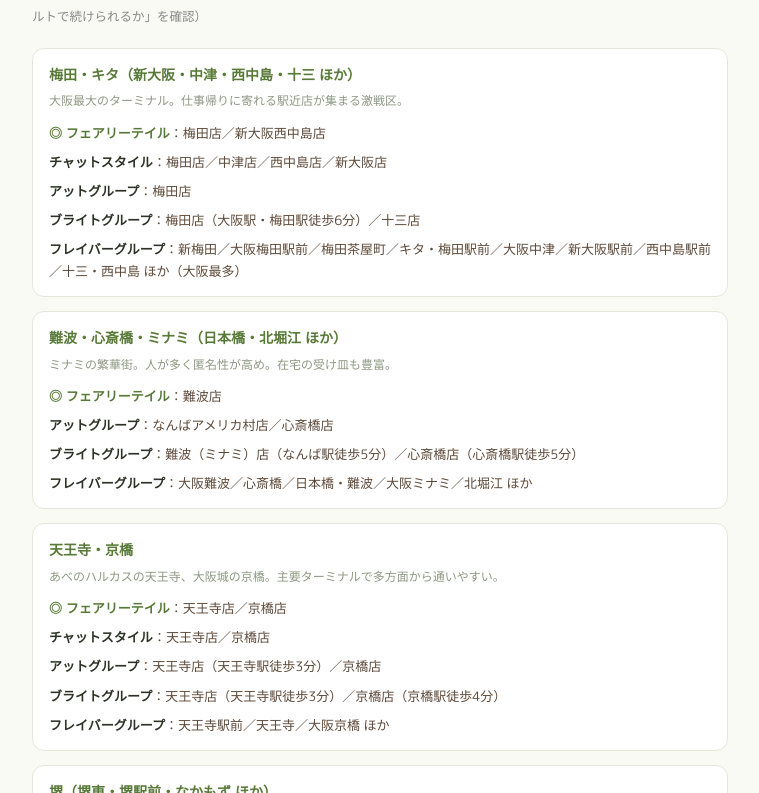
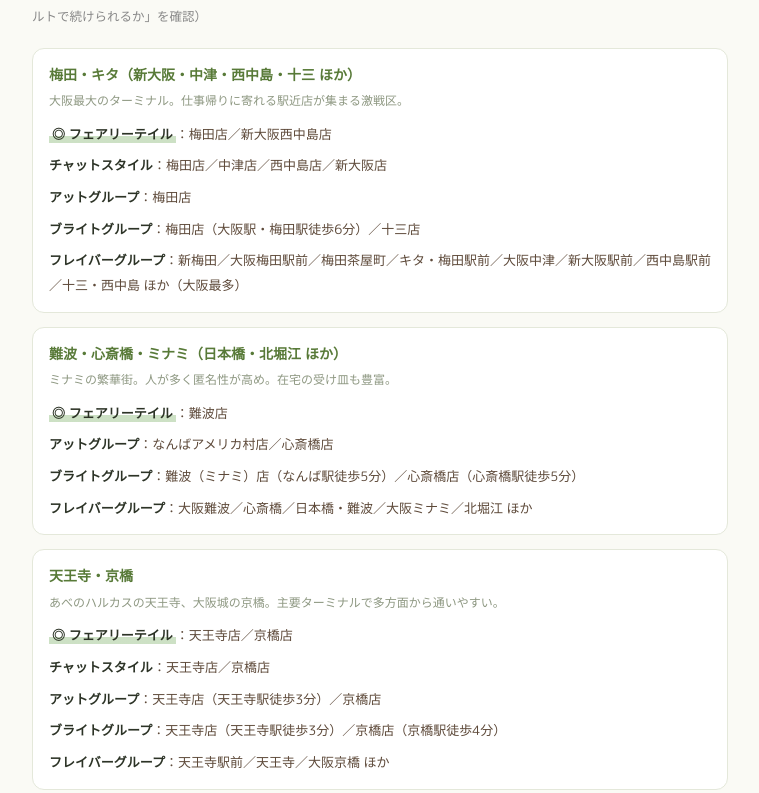
Before and after one commit to marumie-chatre/marumie-chatre.github.io, a Next.js app: page /area/osaka in a window 1280 px wide. Shown: the part 9187-9980 px from the top of the page, without its empty margins (260-1019 px from the left). Built offline with nearby package versions, Linux system fonts and the light colour scheme; a web font is replaced by a local one.

Commit message:
記事追加: 月収100万検証(/q/man100)・大阪/梅田エリア(店舗早見表)＋画像・一覧/サイトマップ登録

```diff
--- a/app/area/osaka/page.tsx
+++ b/app/area/osaka/page.tsx
@@ -297,8 +297,19 @@
               <div style={{ fontSize: 12, color: "#8E9882", margin: "4px 0 10px", lineHeight: 1.7 }}>{blk.note}</div>
               <div style={{ display: "flex", flexDirection: "column", gap: 7 }}>
                 {blk.rows.map((r) => (
-                  <div key={r.office} style={{ fontSize: 13, lineHeight: 1.7 }}>
-                    <span style={{ fontWeight: 700, color: r.nonadult ? "var(--green-dark)" : "#2C3326" }}>
+                  <div key={r.office} style={{ fontSize: 13, lineHeight: 1.9 }}>
+                    <span
+                      style={
+                        r.nonadult
+                          ? {
+                              fontWeight: 800,
+                              color: "#2C3326",
+                              backgroundImage: "linear-gradient(transparent 62%, rgba(111,168,88,0.35) 62%)",
+                              padding: "0 3px",
+                            }
+                          : { fontWeight: 700, color: "#2C3326" }
+                      }
+                    >
                       {r.nonadult ? "◎ " : ""}{r.office}
                     </span>
                     <span style={{ color: "#5e4a3a" }}>：{r.stores}</span>
```
